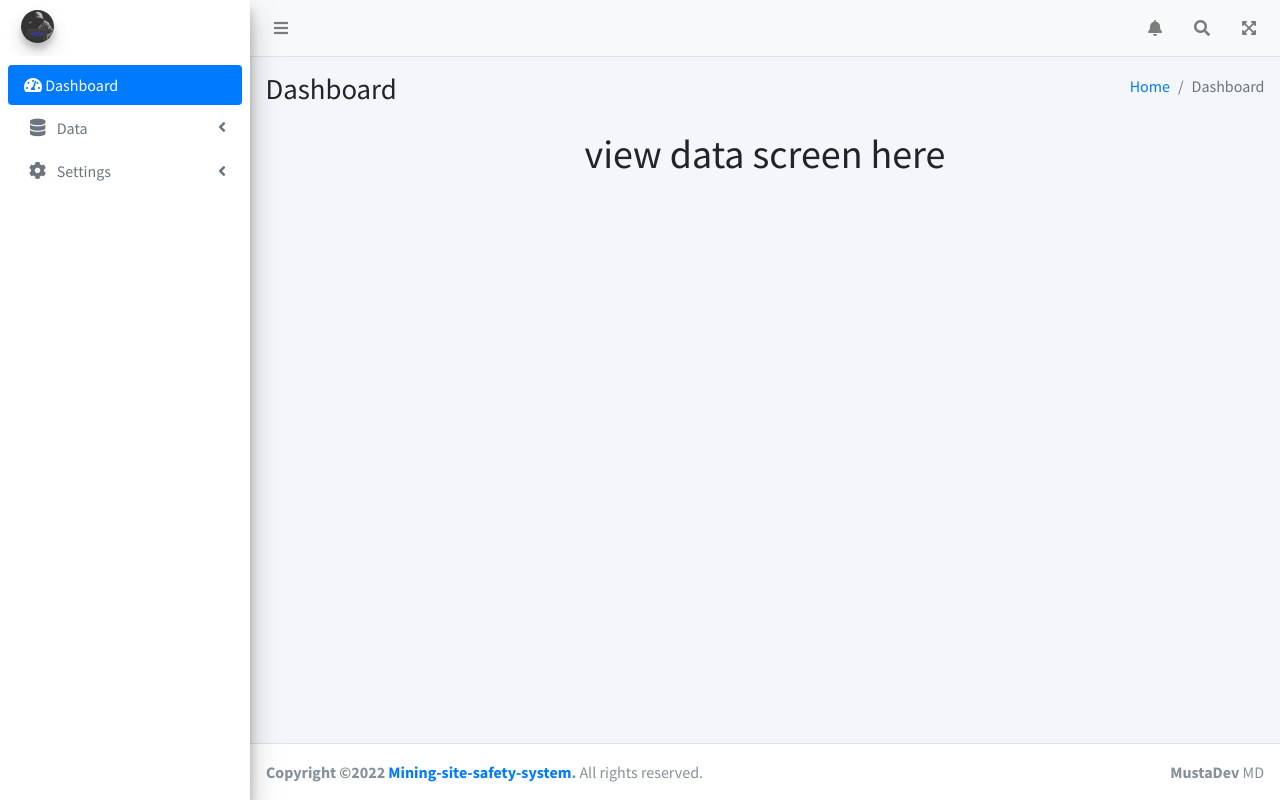
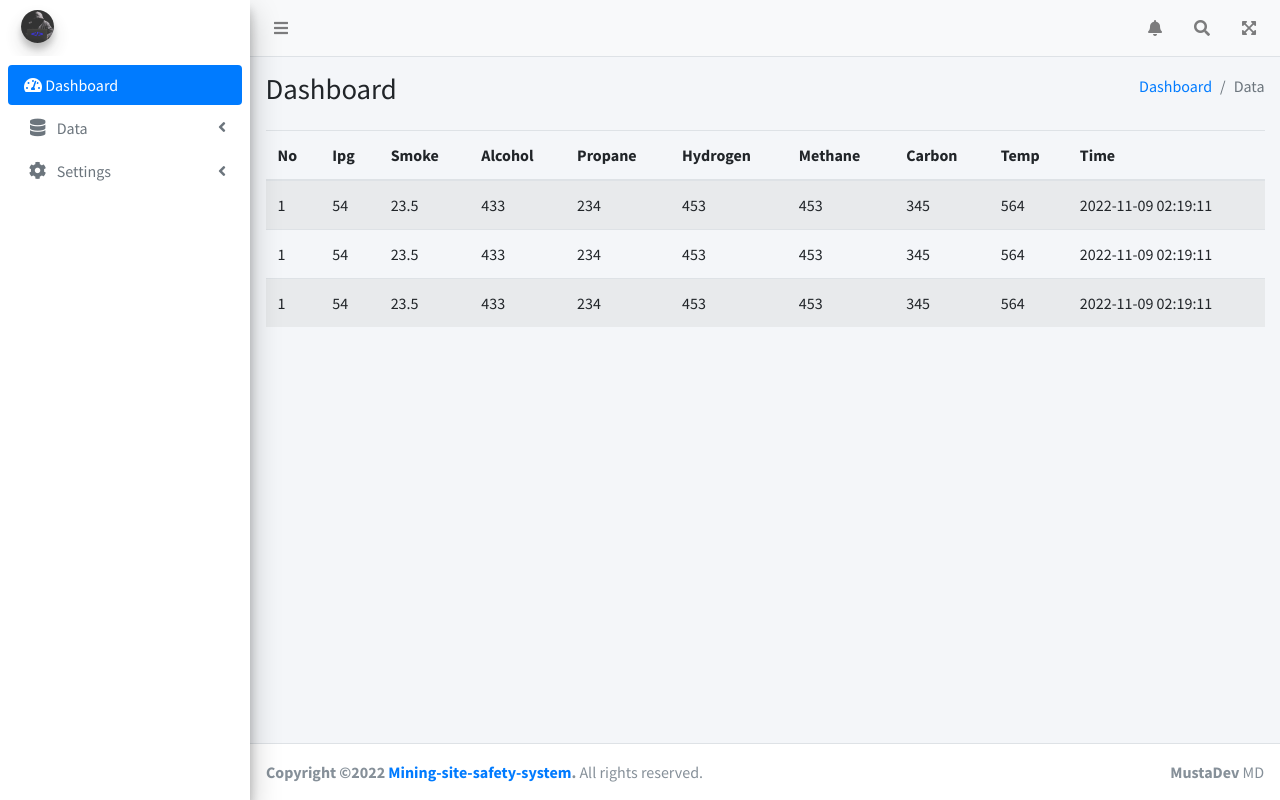
Before and after one commit to nahayoarthur/Mining-site-safety-system, a PHP site: page /data.php in a window 1280 px wide. Run offline with PHP 8.4, Linux system fonts and the light colour scheme; data that the repository does not hold is empty; some libraries are stand-ins or nearby versions.

Commit message:
adding table

```diff
--- a/data.php
+++ b/data.php
@@ -3,7 +3,7 @@
 require_once "./actions/db.php";
 $sql = "select *from site-1";
 $res = mysqli_query($con,$sql);
-$data = mysqli_fetch_array($res);
+// $data = mysqli_fetch_array($res);
  ?>
 <!DOCTYPE html>
 <html lang="en">
@@ -101,8 +101,8 @@ $data = mysqli_fetch_array($res);
                         </div><!-- /.col -->
                         <div class="col-sm-6">
                             <ol class="breadcrumb float-sm-right">
-                                <li class="breadcrumb-item"><a href="#">Home</a></li>
-                                <li class="breadcrumb-item active">Dashboard</li>
+                                <li class="breadcrumb-item"><a href="./index.php">Dashboard</a></li>
+                                <li class="breadcrumb-item active">Data</li>
                             </ol>
                         </div><!-- /.col -->
                     </div><!-- /.row -->
@@ -120,11 +120,60 @@ $data = mysqli_fetch_array($res);
 
                         <div class="col-md-12 d-flex justify-content-center">
                             <!-- Info Boxes Style 2 -->
-                            <h1>view data screen here</h1>
-
-                            <?php
-                                print_r($data);
-                            ?>
+                            <table class="table table-striped table-hover">
+                                <thead>
+                                    <tr>
+                                        <th>No</th>
+                                        <th>Ipg</th>
+                                        <th>Smoke</th>
+                                        <th>Alcohol</th>
+                                        <th>Propane</th>
+                                        <th>Hydrogen</th>
+                                        <th>Methane</th>
+                                        <th>Carbon</th>
+                                        <th>Temp</th>
+                                        <th>Time</th>
+                                    </tr>
+                                </thead>
+                                <tbody>
+                                    <tr>
+                                        <td>1</td>
+                                        <td>54</td>
+                                        <td>23.5</td>
+                                        <td>433</td>
+                                        <td>234</td>
+                                        <td>453</td>
+                                        <td>453</td>
+                                        <td>345</td>
+                                        <td>564</td>
+                                        <td>2022-11-09 02:19:11</td>
+                                    </tr>
+                                    <tr>
+                                        <td>1</td>
+                                        <td>54</td>
+                                        <td>23.5</td>
+                                        <td>433</td>
+                                        <td>234</td>
+                                        <td>453</td>
+                                        <td>453</td>
+                                        <td>345</td>
+                                        <td>564</td>
+                                        <td>2022-11-09 02:19:11</td>
+                                    </tr>
+                                    <tr>
+                                        <td>1</td>
+                                        <td>54</td>
+                                        <td>23.5</td>
+                                        <td>433</td>
+                                        <td>234</td>
+                                        <td>453</td>
+                                        <td>453</td>
+                                        <td>345</td>
+                                        <td>564</td>
+                                        <td>2022-11-09 02:19:11</td>
+                                    </tr>
+                                </tbody>
+                            </table>
 
 
 
--- a/profileSetting.php
+++ b/profileSetting.php
@@ -95,8 +95,8 @@
                         </div><!-- /.col -->
                         <div class="col-sm-6">
                             <ol class="breadcrumb float-sm-right">
-                                <li class="breadcrumb-item"><a href="#">Home</a></li>
-                                <li class="breadcrumb-item active">Dashboard</li>
+                                <li class="breadcrumb-item"><a href="#">Dashboard</a></li>
+                                <li class="breadcrumb-item active">Profile</li>
                             </ol>
                         </div><!-- /.col -->
                     </div><!-- /.row -->
```
